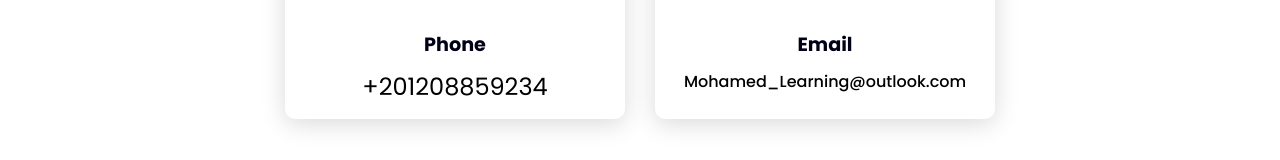
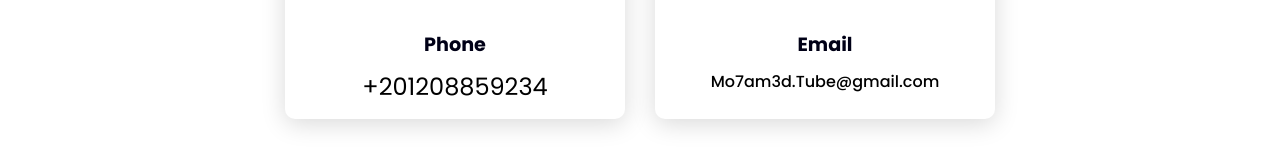
Before and after one commit to Moham3d-3ssam/HTML_AND_CSS_Portfolio_One, a plain HTML site: page index.html in a window 1280 px wide. Shown: the part 3497-3657 px from the top of the page. Drawn offline with Linux system fonts and the light colour scheme.

Commit message:
Update index.html

```diff
--- a/index.html
+++ b/index.html
@@ -172,7 +172,7 @@
                 </div>
                 <div class="info">
                     <h3>Email</h3>
-                    <p class="email"><a href="mailto:Mohamed_Learning@outlook.com">Mohamed_Learning@outlook.com</a></p>
+                    <p class="email"><a href="mailto:Mohamed_Learning@outlook.com">Mo7am3d.Tube@gmail.com</a></p>
                 </div>
             </div>
         </div>
```
